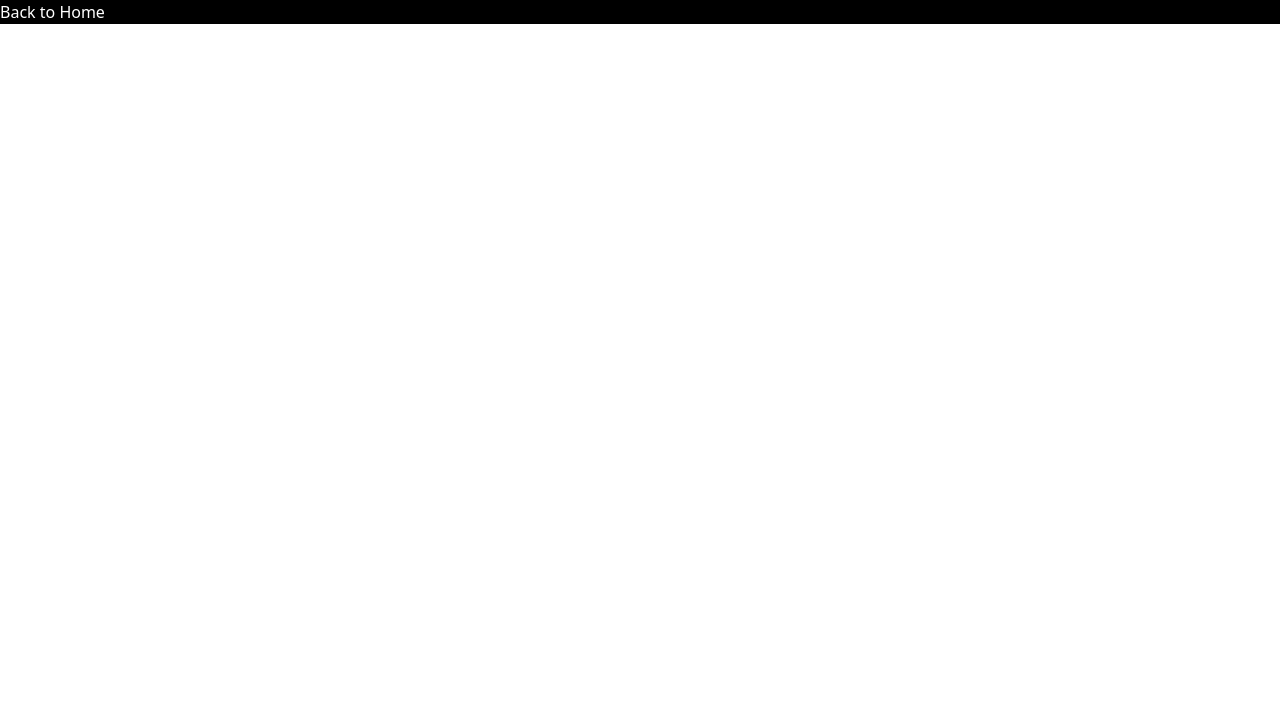
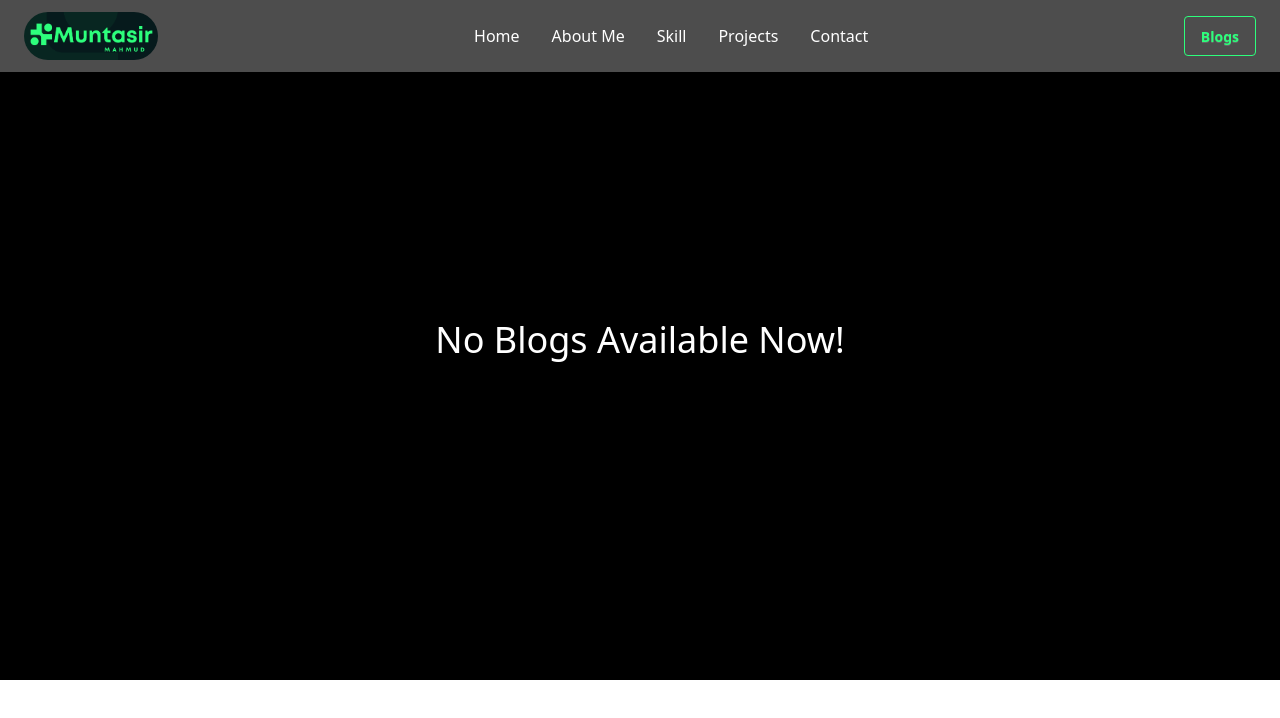
Before and after one commit to muntasirtanjil/muntasir-portfolio, a React (Vite) app: page /blogs in a window 1280 px wide. Shown: the top 718 px of the page. Built offline with nearby package versions, Linux system fonts and the light colour scheme.

Commit message:
updated code

```diff
--- a/src/Layout/HomeLayout.jsx
+++ b/src/Layout/HomeLayout.jsx
@@ -1,5 +1,7 @@
 // HomeLayout.jsx
-import React from 'react';
+import React, { useEffect } from 'react';
+import { useLocation } from 'react-router';
+
 import Navber from '../component/Navber';
 import Header from '../component/Header';
 import About from '../pages/About';
@@ -9,6 +11,18 @@ import Contact from '../pages/Contact';
 import Footer from '../component/Footer';
 
 const HomeLayout = () => {
+  const location = useLocation();
+
+  // Auto scroll when navbar sends { state: { scrollTo: "section" } }
+  useEffect(() => {
+    const sectionId = location.state?.scrollTo;
+
+    if (sectionId) {
+      const target = document.getElementById(sectionId);
+      target?.scrollIntoView({ behavior: "smooth" });
+    }
+  }, [location]);
+
   return (
     <div className='suse bg-black text-white'>
       <Navber />
@@ -32,8 +46,9 @@ const HomeLayout = () => {
       <section id="contact" className='w-10/12 mx-auto py-16'>
         <Contact />
       </section>
+
       <section>
-        <Footer></Footer>
+        <Footer />
       </section>
     </div>
   );
--- a/src/component/Navber.jsx
+++ b/src/component/Navber.jsx
@@ -1,12 +1,25 @@
-// Navber.jsx
+// Navbar.jsx
 import React, { useState } from 'react';
 import logo from '../assets/1.png';
 import { FaBars, FaTimes } from 'react-icons/fa';
-import { NavLink } from 'react-router';
+import { useNavigate, useLocation, NavLink } from 'react-router';
 
 const Navber = () => {
     const [isOpen, setOpen] = useState(false);
     const toggleMenu = () => setOpen(!isOpen);
+
+    const navigate = useNavigate();
+    const location = useLocation();
+
+    // Scroll Handler
+    const handleScroll = (sectionId) => {
+        if (location.pathname !== "/") {
+            navigate("/", { state: { scrollTo: sectionId } });
+        } else {
+            document.getElementById(sectionId)?.scrollIntoView({ behavior: "smooth" });
+        }
+        setOpen(false); // mobile menu close
+    };
 
     return (
         <div className="fixed top-0 left-0 w-full z-50 flex justify-between items-center py-3 px-6 backdrop-blur-md bg-white/30 shadow-md text-white">
@@ -18,14 +31,14 @@ const Navber = () => {
 
             {/* Desktop Menu */}
             <div className="hidden md:flex gap-8">
-                <a href="#home" className="hover:text-[#2dff7c] transition-colors duration-200">Home</a>
-                <a href="#about" className="hover:text-[#2dff7c] transition-colors duration-200">About Me</a>
-                <a href="#skill" className="hover:text-[#2dff7c] transition-colors duration-200">Skill</a>
-                <a href="#projects" className="hover:text-[#2dff7c] transition-colors duration-200">Projects</a>
-                <a href="#contact" className="hover:text-[#2dff7c] transition-colors duration-200">Contact</a>
+                <button onClick={() => handleScroll("home")} className="hover:text-[#2dff7c]">Home</button>
+                <button onClick={() => handleScroll("about")} className="hover:text-[#2dff7c]">About Me</button>
+                <button onClick={() => handleScroll("skill")} className="hover:text-[#2dff7c]">Skill</button>
+                <button onClick={() => handleScroll("projects")} className="hover:text-[#2dff7c]">Projects</button>
+                <button onClick={() => handleScroll("contact")} className="hover:text-[#2dff7c]">Contact</button>
+            </div>
 
-            </div>
-            <div className='hidden md:flex'>
+            <div className="hidden md:flex">
                 <NavLink to='/blogs' className="btn btn-outline border-[#2dff7c] hover:bg-[#2dff7c] hover:text-black text-[#2dff7c] transition-colors duration-200">Blogs</NavLink>
             </div>
 
@@ -36,14 +49,14 @@ const Navber = () => {
 
             {/* Mobile Menu */}
             <div className={`md:hidden absolute top-full right-0 w-48 flex flex-col gap-3 bg-black/30 backdrop-blur-md transition-transform duration-300 transform ${isOpen ? 'translate-x-0 py-4' : 'translate-x-full py-0'}`}>
-                <a href="#home" className="px-4 py-2 text-center hover:text-[#2dff7c] " onClick={() => setOpen(false)}>Home</a>
-                <a href="#about" className="px-4 py-2 text-center hover:text-[#2dff7c] " onClick={() => setOpen(false)}>About Me</a>
-                <a href="#skill" className="px-4 py-2 text-center hover:text-[#2dff7c] " onClick={() => setOpen(false)}>Skill</a>
-                <a href="#projects" className="px-4 py-2 text-center hover:text-[#2dff7c] " onClick={() => setOpen(false)}>Projects</a>
-                <a href="#contact" className="px-4 py-2 text-center hover:text-[#2dff7c] " onClick={() => setOpen(false)}>Contact</a>
+
+                <button onClick={() => handleScroll("home")} className="px-4 py-2 hover:text-[#2dff7c]">Home</button>
+                <button onClick={() => handleScroll("about")} className="px-4 py-2 hover:text-[#2dff7c]">About</button>
+                <button onClick={() => handleScroll("skill")} className="px-4 py-2 hover:text-[#2dff7c]">Skill</button>
+                <button onClick={() => handleScroll("projects")} className="px-4 py-2 hover:text-[#2dff7c]">Projects</button>
+                <button onClick={() => handleScroll("contact")} className="px-4 py-2 hover:text-[#2dff7c]">Contact</button>
 
                 <NavLink to='/blogs' className="btn btn-outline border-[#2dff7c] hover:bg-[#2dff7c] hover:text-black text-[#2dff7c] transition-colors duration-200">Blogs</NavLink>
-
             </div>
         </div>
     );
--- a/src/pages/Blogs.jsx
+++ b/src/pages/Blogs.jsx
@@ -5,10 +5,9 @@ import Navber from '../component/Navber';
 const Blogs = () => {
 
     return (
-        <div className='bg-black'>
-
-        <Link className='text-white' to='/'>Back to Home</Link>
-
+        <div className='bg-black py-80'>
+            <Navber></Navber>
+            <h1 className='text-white text-center text-3xl md:text-4xl'>No Blogs Available Now! </h1>
         </div>
     );
 };
--- a/src/pages/Contact.jsx
+++ b/src/pages/Contact.jsx
@@ -1,46 +1,31 @@
-import React from "react";
-import { IoMailUnreadSharp, IoLocationSharp } from "react-icons/io5";
-import { FaWhatsappSquare, FaGithub } from "react-icons/fa";
-import Swal from "sweetalert2";
+import React from 'react';
+import { FaGithub, FaWhatsappSquare } from 'react-icons/fa';
+import { IoLocationSharp, IoMailUnreadSharp } from 'react-icons/io5';
+import Swal from 'sweetalert2';
 
 const Contact = () => {
 
-  const handleSubmit = async (e) => {
-    e.preventDefault();
+    const handleSubmit = (e) => {
+        e.preventDefault(); // page reload বন্ধ করবে
 
-    const form = e.target;
-    const data = new FormData(form);
+        // এখানে Netlify বা অন্য backend call করতে পারি
 
-    try {
-      // Netlify form POST request
-      await fetch("/", {
-        method: "POST",
-        body: new URLSearchParams(data),
-        headers: { "Content-Type": "application/x-www-form-urlencoded" },
+        // Success Alert দেখানো
+        Swal.fire({
+            title: 'Message Sent!',
+            text: 'Your message has been successfully sent.',
+            icon: 'success',
+            confirmButtonText: 'OK'
         });
 
-      // Success alert
-      Swal.fire({
-        title: "Message Sent!",
-        text: "Your message has been successfully sent.",
-        icon: "success",
-        confirmButtonText: "OK",
-      });
-
-      form.reset(); // Form reset
-    } catch (error) {
-      Swal.fire({
-        title: "Error!",
-        text: "There was a problem sending your message.",
-        icon: "error",
-        confirmButtonText: "OK",
-      });
-    }
+        // Form reset (optional)
+        e.target.reset();
     };
 
     return (
         <section className="w-11/12 mx-auto py-12">
-      {/* Title */}
+
+            {/* MAIN TITLE */}
             <h2 className="text-3xl md:text-4xl text-center font-bold mb-10
                 bg-gradient-to-r from-yellow-300 via-green-400 to-cyan-400
                 bg-clip-text text-transparent">
@@ -48,33 +33,39 @@ const Contact = () => {
             </h2>
             <hr />
 
-      <div className="flex flex-col md:flex-row gap-12 justify-center items-start md:items-center mt-6">
-        {/* LEFT SIDE */}
+            <div className='flex flex-col mt-6 md:flex-row items-start md:items-center gap-12 justify-center'>
+
+                {/* LEFT SIDE: TEXT & CONTACT INFO */}
                 <div className="md:w-1/2 w-full space-y-6">
-          <h1 className="text-3xl md:text-4xl font-bold
+
+                    {/* Gradient Line */}
+                    <h1 className='text-3xl md:text-4xl font-bold
                         bg-gradient-to-r from-indigo-300 via-green-400 to-cyan-400
-            bg-clip-text text-transparent">
+                        bg-clip-text text-transparent'>
                         Let’s talk in the language of coding!
                     </h1>
-          <p className="text-lg text-gray-300 leading-relaxed">
+
+                    <p className='text-lg text-gray-300 leading-relaxed'>
                         Have a project in mind? Whether it’s web development, design, or collaboration —
                         I’d love to hear about it.
                     </p>
-          <div className="space-y-4 mt-5">
-            <span className="flex items-center gap-3 text-gray-300 text-xl hover:text-indigo-400 transition-colors">
-              <IoMailUnreadSharp size={24} className="text-indigo-500" />
+
+                    {/* CONTACT INFO */}
+                    <div className='space-y-4 mt-5'>
+                        <span className='flex items-center gap-3 text-gray-300 text-xl hover:text-indigo-400 transition-colors'>
+                            <IoMailUnreadSharp size={24} className='text-indigo-500' />
                             muntasirtanjil9@gmail.com
                         </span>
-            <span className="flex items-center gap-3 text-gray-300 text-xl hover:text-green-400 transition-colors">
-              <FaWhatsappSquare size={24} className="text-green-400" />
+                        <span className='flex items-center gap-3 text-gray-300 text-xl hover:text-green-400 transition-colors'>
+                            <FaWhatsappSquare size={24} className='text-green-400' />
                             +8801613790795
                         </span>
-            <span className="flex items-center gap-3 text-gray-300 text-xl hover:text-gray-100 transition-colors">
+                        <span className='flex items-center gap-3 text-gray-300 text-xl hover:text-gray-100 transition-colors'>
                             <FaGithub size={24} />
                             muntasirtanjil
                         </span>
-            <span className="flex items-center gap-3 text-gray-300 text-xl hover:text-red-400 transition-colors">
-              <IoLocationSharp size={24} className="text-red-500" />
+                        <span className='flex items-center gap-3 text-gray-300 text-xl hover:text-red-400 transition-colors'>
+                            <IoLocationSharp size={24} className='text-red-500' />
                             Cumilla, Bangladesh
                         </span>
                     </div>
@@ -89,13 +80,16 @@ const Contact = () => {
                         onSubmit={handleSubmit}
                         className="bg-gray-900 border border-gray-700 rounded-2xl p-6 shadow-xl w-full max-w-md"
                     >
+
                         {/* Hidden input for Netlify */}
                         <input type="hidden" name="form-name" value="contact" />
 
-            {/* Form Heading */}
-            <legend className="text-2xl mb-5 font-bold
+                        {/* FORM HEADING */}
+                        <legend
+                            className="text-2xl mb-5 font-bold
             bg-gradient-to-r from-yellow-300 via-green-400 to-cyan-400
-              bg-clip-text text-transparent">
+            bg-clip-text text-transparent"
+                        >
                             Send Message
                         </legend>
 
@@ -129,9 +123,9 @@ const Contact = () => {
                             required
                         ></textarea>
 
-            {/* SUBMIT BUTTON */}
+                        {/* BUTTON */}
                         <button
-              type="submit"
+                            type="submit" // Submit type
                             className="w-full py-3 rounded-lg bg-gradient-to-r from-indigo-300 via-green-400 to-cyan-400
                    text-black font-bold hover:scale-105 transition-transform shadow-md"
                         >
@@ -139,6 +133,7 @@ const Contact = () => {
                         </button>
                     </form>
                 </div>
+
             </div>
         </section>
     );
```
Lines whose indentation alone changed are shown as unchanged.
